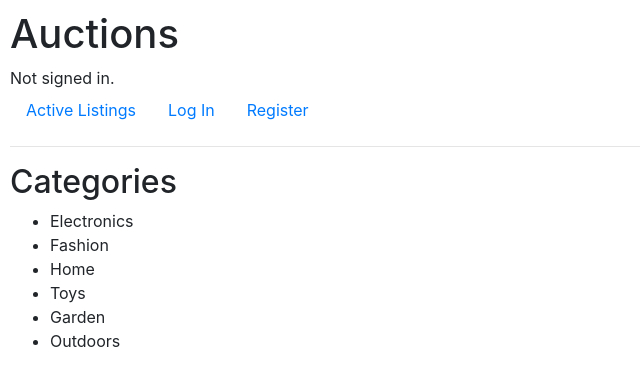
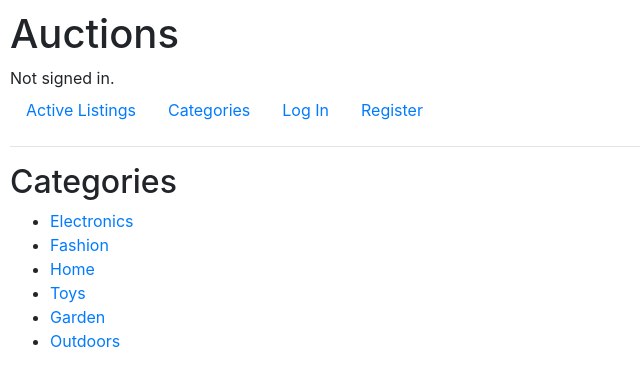
Before and after one commit to avinanick/CS50W_Project2, a Django app: page /categories in a window 1280 px wide. Shown: the top 386 px of the page, without its empty margins (0-640 px from the left). Run offline with Django 3.2, Linux system fonts and the light colour scheme; data comes from the database, SQL or seed files in the repository; some libraries are stand-ins or nearby versions.

Commit message:
Added links to the categories page and the category listing pages.

```diff
--- a/auctions/templates/auctions/layout.html
+++ b/auctions/templates/auctions/layout.html
@@ -19,6 +19,9 @@
         <ul class="nav">
             <li class="nav-item">
                 <a class="nav-link" href="{% url 'index' %}">Active Listings</a>
+            </li>
+            <li class="nav-item">
+                <a class="nav-link" href="{% url 'categories' %}">Categories</a>
             </li>
             {% if user.is_authenticated %}
                 <li class="nav-item">
--- a/auctions/templates/auctions/list_categories.html
+++ b/auctions/templates/auctions/list_categories.html
@@ -4,7 +4,7 @@
 <h2>Categories</h2>
     <ul>
         {% for category in categories %}
-            <li>{{ category }}</li>
+            <li><a href="{% url 'category_listing' category.type %}">{{ category }}</a></li>
         {% endfor %}
     </ul>
 {% endblock %}
```
